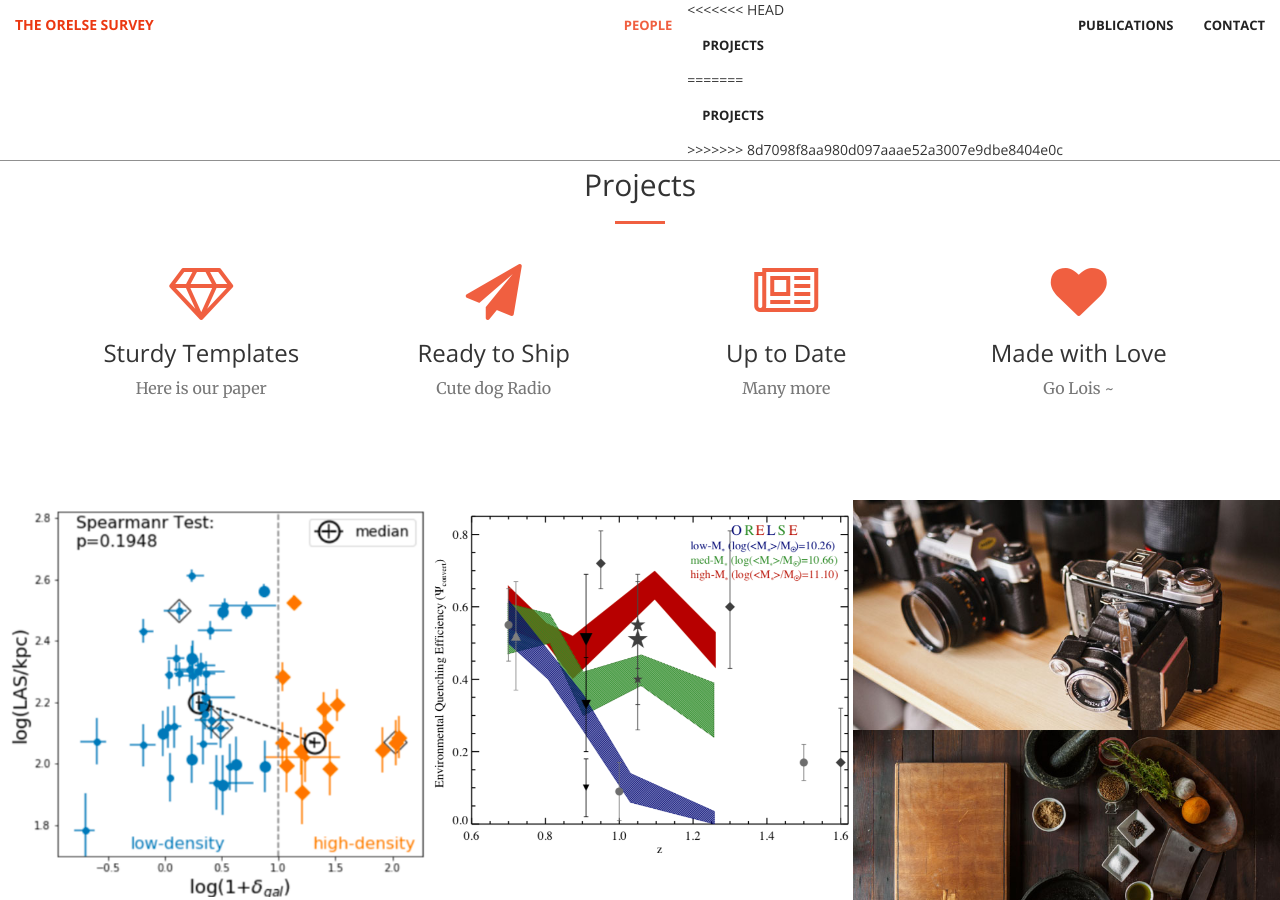
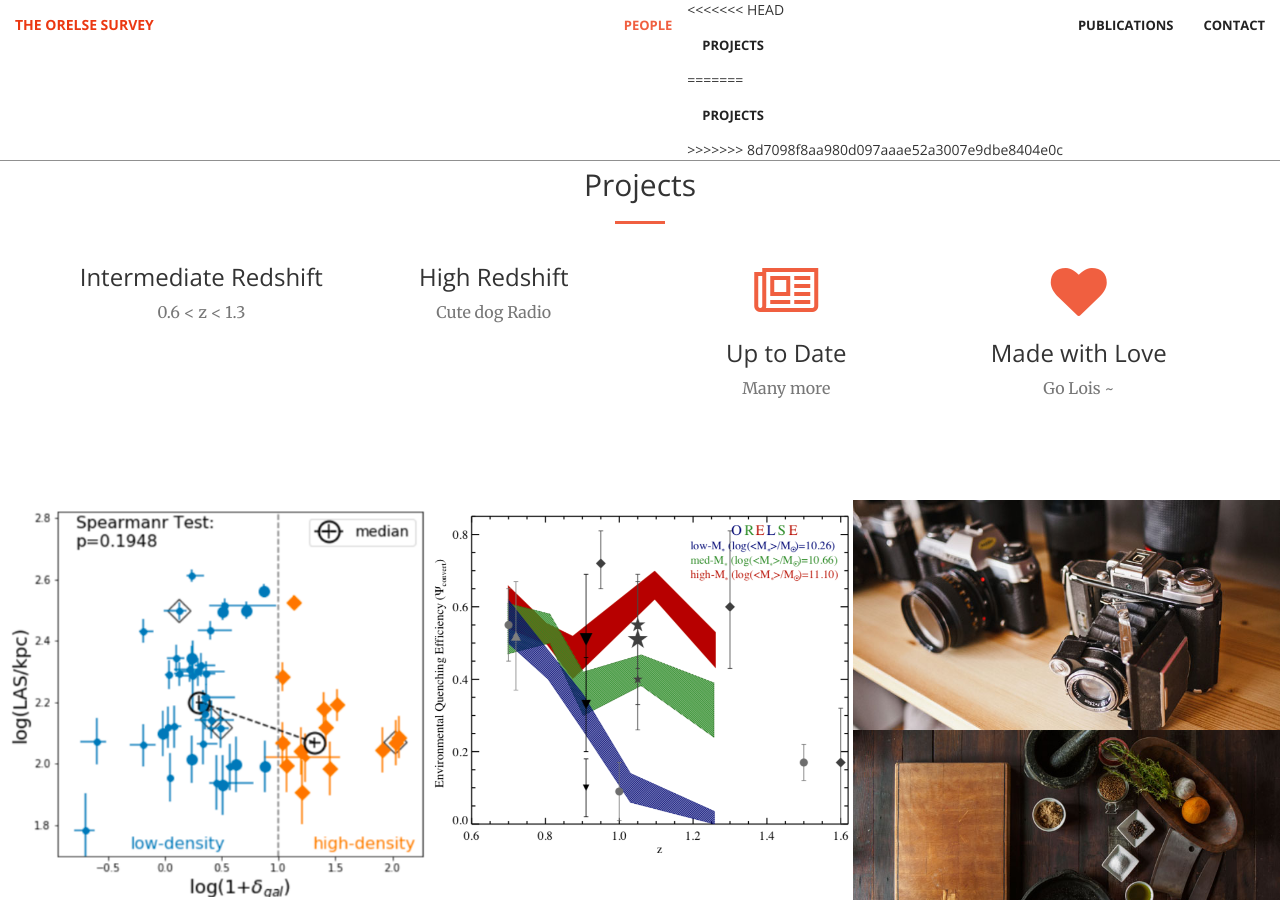
Before and after one commit to Luloisshen/ORELSEsurvey, a Jekyll site: the page built from index.html, in a window 1280 px wide and 900 px high, scrolled down 1226 px. Built offline with Jekyll 4.4.1, drawn with Linux system fonts in a browser that asks for light colours.

Commit message:
change projects icon

```diff
--- a/_includes/projects.html
+++ b/_includes/projects.html
@@ -12,15 +12,15 @@
         <div class="row">
             <div class="col-lg-3 col-md-6 text-center">
                 <div class="service-box">
-                    <i class="fa fa-4x fa-diamond wow bounceIn text-primary"></i>
-                    <h3>Sturdy Templates</h3>
-                    <p class="text-muted">Here is our paper </p>
+                    <i class="fab fa-wpexplorer"></i>
+                    <h3>Intermediate Redshift</h3>
+                    <p class="text-muted">0.6 < z < 1.3 </p>
                 </div>
             </div>
             <div class="col-lg-3 col-md-6 text-center">
                 <div class="service-box">
-                    <i class="fa fa-4x fa-paper-plane wow bounceIn text-primary" data-wow-delay=".1s"></i>
-                    <h3>Ready to Ship</h3>
+                    <i class="fab fa-wpexplorer"></i>
+                    <h3>High Redshift</h3>
                     <p class="text-muted">Cute dog Radio </p>
                 </div>
             </div>
```
